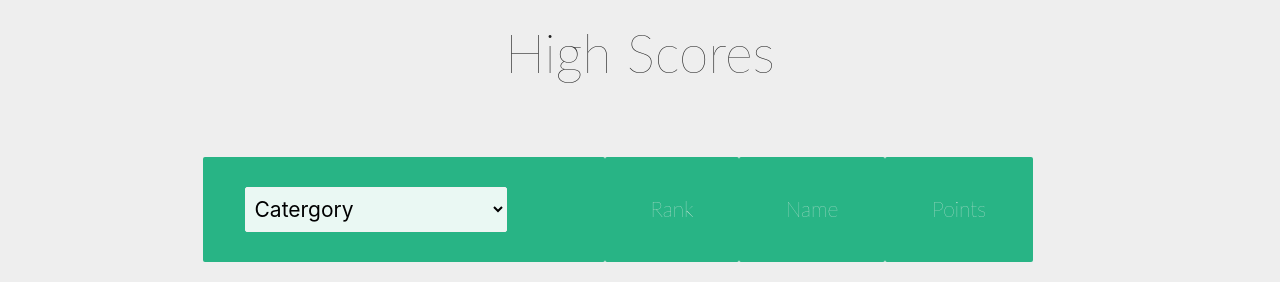
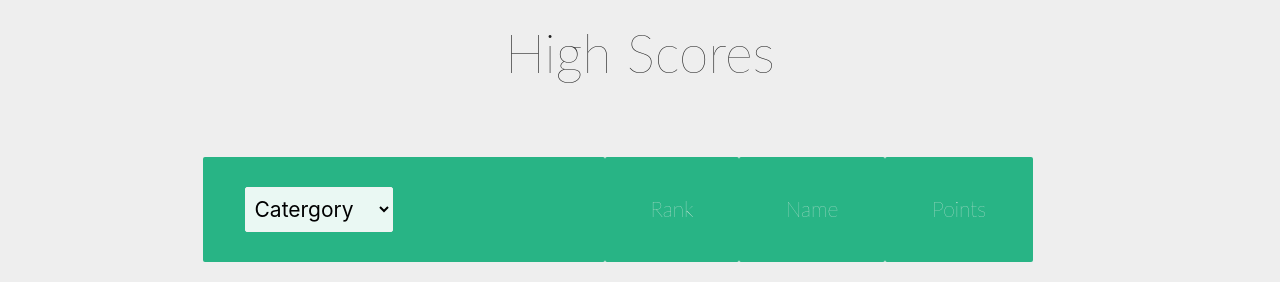
Before and after one commit to cdownie1/Quiz-app, a website built with Parcel: page index.html in a window 1280 px wide. Shown: the part 822-1104 px from the top of the page. Built offline with nearby package versions, Linux system fonts and the light colour scheme.

Commit message:
minor updates for select

```diff
--- a/index.html
+++ b/index.html
@@ -58,7 +58,7 @@
             <thead>
               <tr>
                 <th>
-                  <div class="input-field col s10">
+                  <div class="input-field col s6">
                     <select name="search" class="browser-default filterSelect">
                       <option value="" selected disabled>Catergory</option>
                       <option value="all">Show all</option>
```
